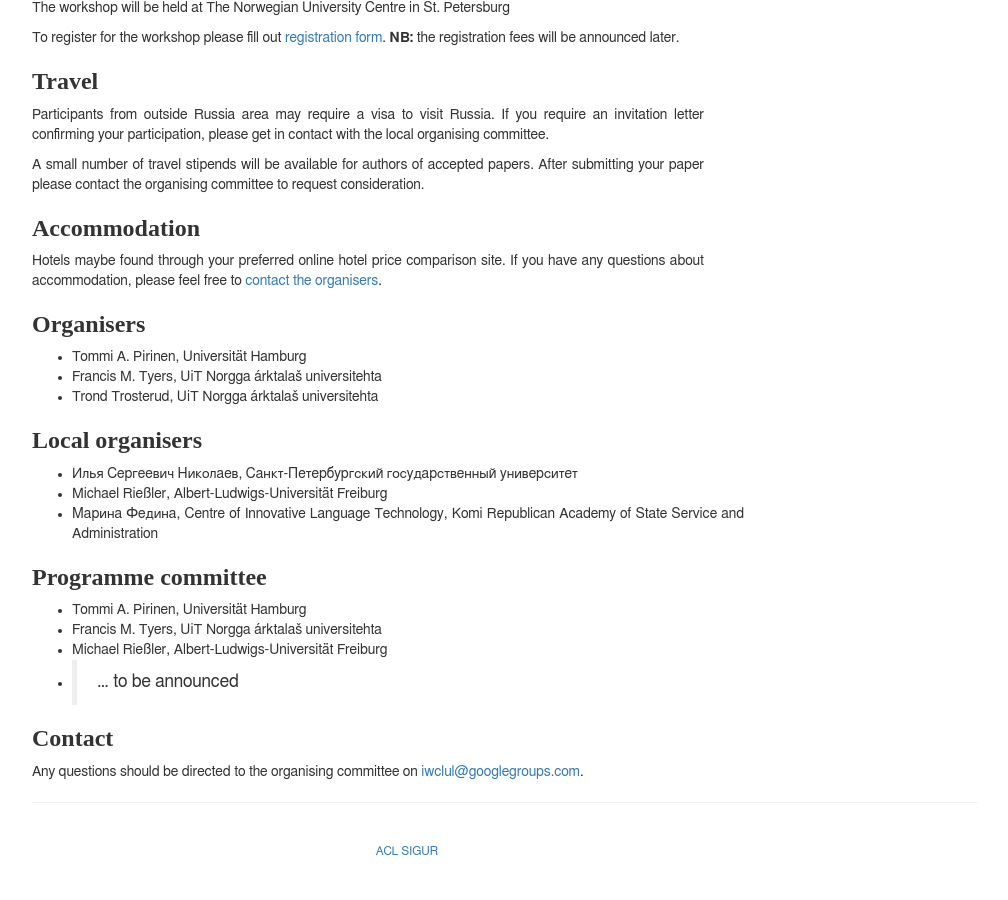
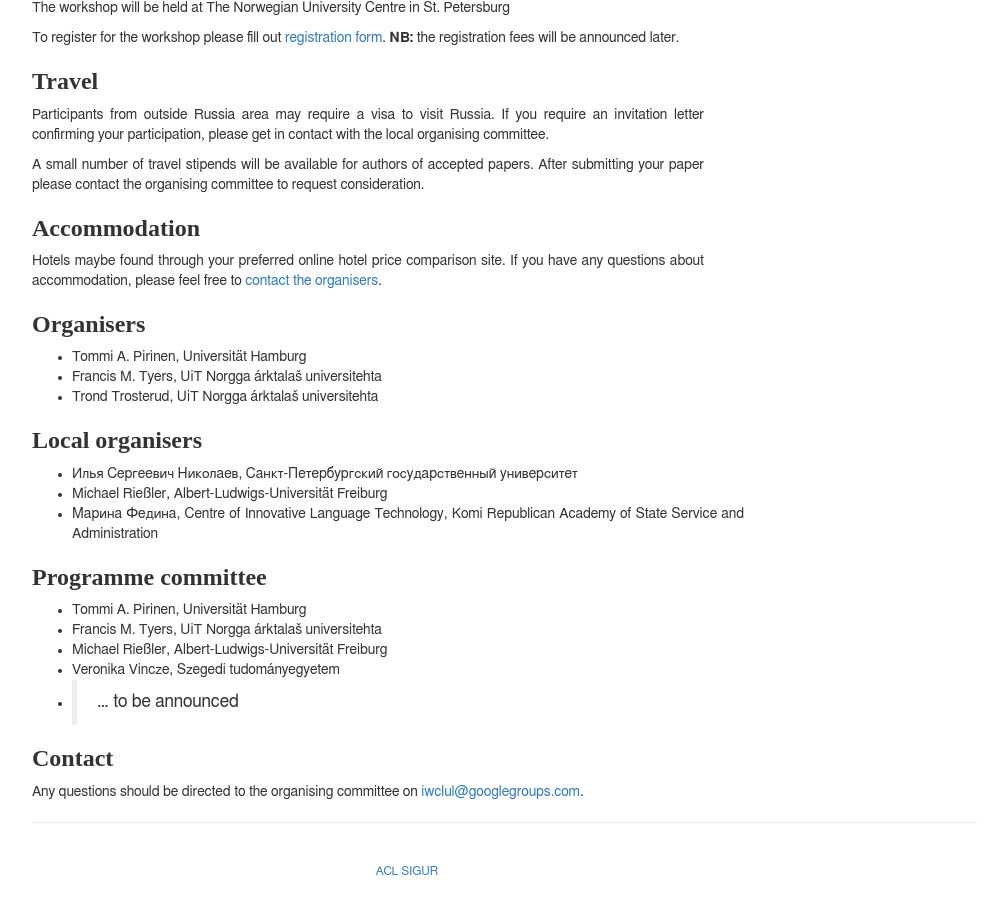
Before and after one commit to acl-sigur/acl-sigur.github.io, a Jekyll site: the page built from iwclul2017.md, in a window 1280 px wide and 900 px high, scrolled down 2227 px. Shown: the whole window, without its empty margins (233-1241 px from the left). Built offline with Jekyll 4.4.1, drawn with Linux system fonts in a browser that asks for light colours.

Commit message:
first accepted

```diff
--- a/iwclul2017.md
+++ b/iwclul2017.md
@@ -191,6 +191,7 @@ organisers][orgmail].
 * Tommi A. Pirinen, Universität Hamburg
 * Francis M. Tyers, UiT Norgga árktalaš universitehta
 * Michael Rießler, Albert-Ludwigs-Universität Freiburg
+* Veronika Vincze, Szegedi tudományegyetem
 * >... to be announced
 
 
```
